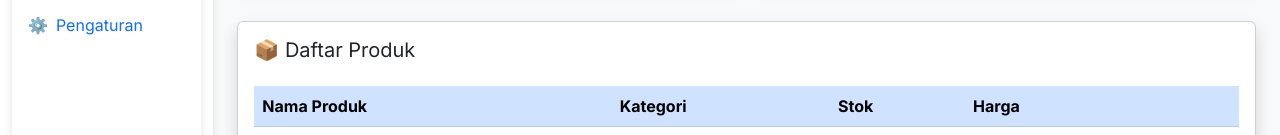
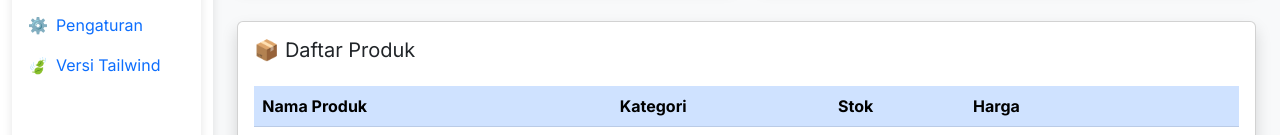
Before and after one commit to fauzi8162/ui-dashboard, a plain HTML site: page index_bootstrap.html in a window 1280 px wide. Shown: the part 227-362 px from the top of the page. Drawn offline with nearby package versions, Linux system fonts and the light colour scheme.

Commit message:
Update index_bootstrap.html

```diff
--- a/index_bootstrap.html
+++ b/index_bootstrap.html
@@ -79,6 +79,11 @@
                 <span class="me-2">⚙️</span> Pengaturan
               </a>
             </li>
+            <li class="nav-item">
+              <a class="nav-link d-flex align-items-center px-3 py-2" href="index.html">
+                <span class="me-2">🍃</span> Versi Tailwind
+              </a>
+            </li>
           </ul>
         </div>
       </nav>
```
